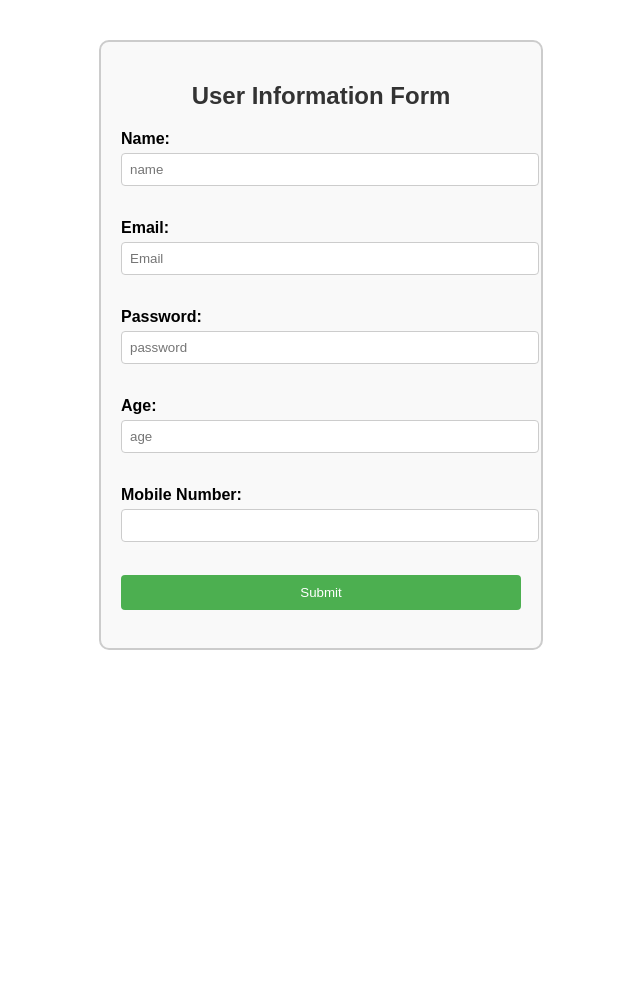
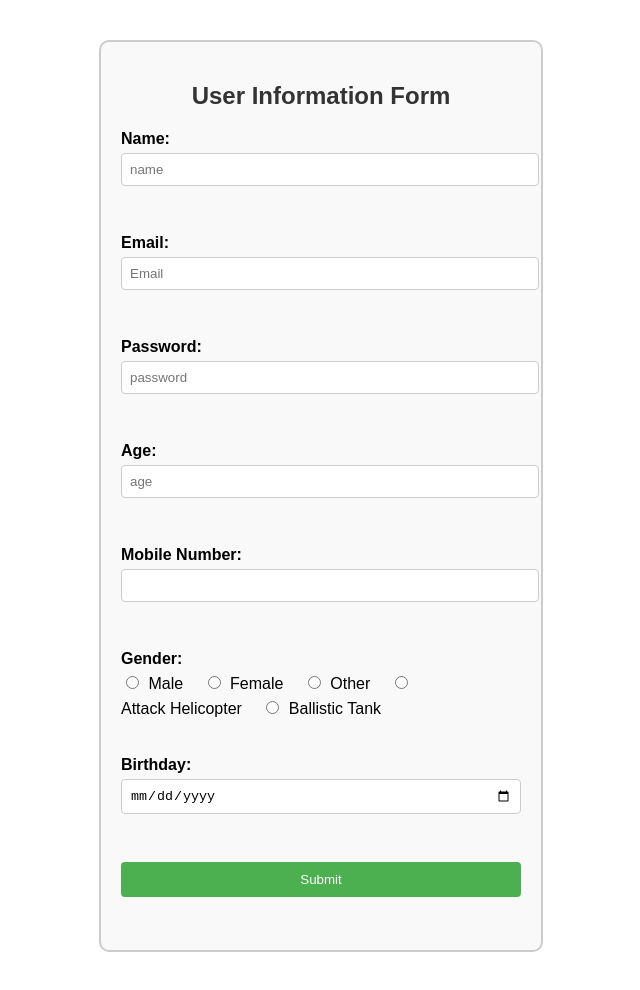
Before and after one commit to Jayaditya97/FEE-2, a plain HTML site: page forms/index.html in a window 1280 px wide. Shown: the whole page, without its empty margins (319-959 px from the left). Before the commit the page ends 800 px from the top, so only its background shows below. Drawn offline with Linux system fonts and the light colour scheme.

Commit message:
added css to basic form

```diff
--- a/forms/index.html
+++ b/forms/index.html
@@ -34,9 +34,34 @@
             <input type="tel" id="mobile" name="mobile" pattern="[0-9]{10}" required>
         </div><br>
 
+       <div>
+            <label>Gender:</label>
+            <input type="radio" id="male" name="gender" value="male">
+            <label for="male">Male</label>
+
+            <input type="radio" id="female" name="gender" value="female">
+            <label for="female">Female</label>
+
+            <input type="radio" id="other" name="gender" value="other">
+            <label for="other">Other</label>
+
+            <input type="radio" id="helicopter" name="gender" value="attack-helicopter">
+            <label for="helicopter">Attack Helicopter</label>
+
+            <input type="radio" id="tank" name="gender" value="ballistic-tank">
+            <label for="tank">Ballistic Tank</label>
+        </div><br>
+
+<div>
+    <label for="dob">Birthday:</label>
+    <input type="date" id="dob" name="dob" required>
+</div><br>
+
         <div>
             <input type="submit" value="Submit">
         </div><br>
+
+
 
     </form>
 </div>
--- a/forms/style.css
+++ b/forms/style.css
@@ -45,3 +45,55 @@
 #user-information-form input[type="submit"]:hover {
     background-color: #45a049;
 }
+
+#user-information-form label {
+    display: block;
+    margin-bottom: 5px;
+    font-weight: bold;
+}
+
+#user-information-form input[type="radio"] {
+    margin-right: 5px;
+}
+
+#user-information-form input[type="date"] {
+    width: 100%;
+    padding: 8px;
+    margin-bottom: 15px;
+    border: 1px solid #ccc;
+    border-radius: 4px;
+    box-sizing: border-box;
+}
+
+#user-information-form div {
+    margin-bottom: 15px;
+}
+
+#user-information-form label {
+    font-weight: bold;
+}
+
+#user-information-form input[type="radio"] {
+    margin-right: 5px;
+}
+
+#user-information-form label[for="male"],
+#user-information-form label[for="female"],
+#user-information-form label[for="other"],
+#user-information-form label[for="helicopter"],
+#user-information-form label[for="tank"] {
+    display: inline-block;
+    margin-right: 15px;
+    font-weight: normal;
+    cursor: pointer;
+}
+
+/* Birthday input styling */
+#user-information-form input[type="date"] {
+    width: 100%;
+    padding: 8px;
+    margin-bottom: 15px;
+    border: 1px solid #ccc;
+    border-radius: 4px;
+    box-sizing: border-box;
+}
```
